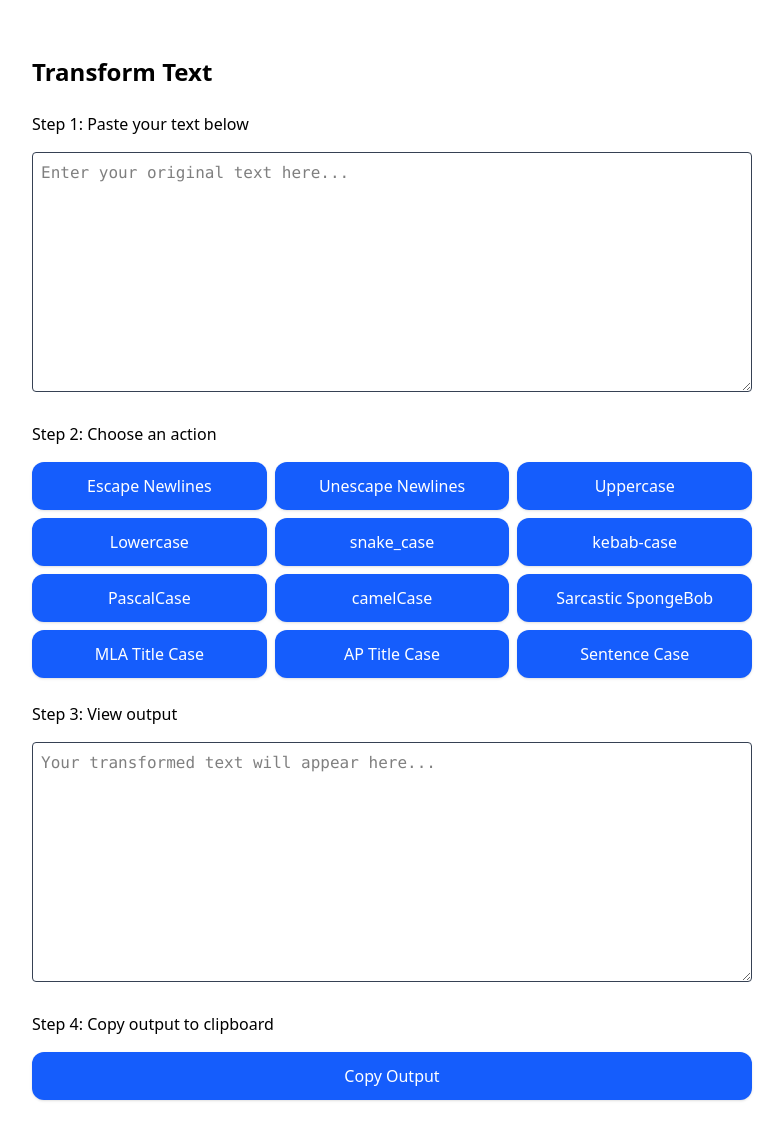
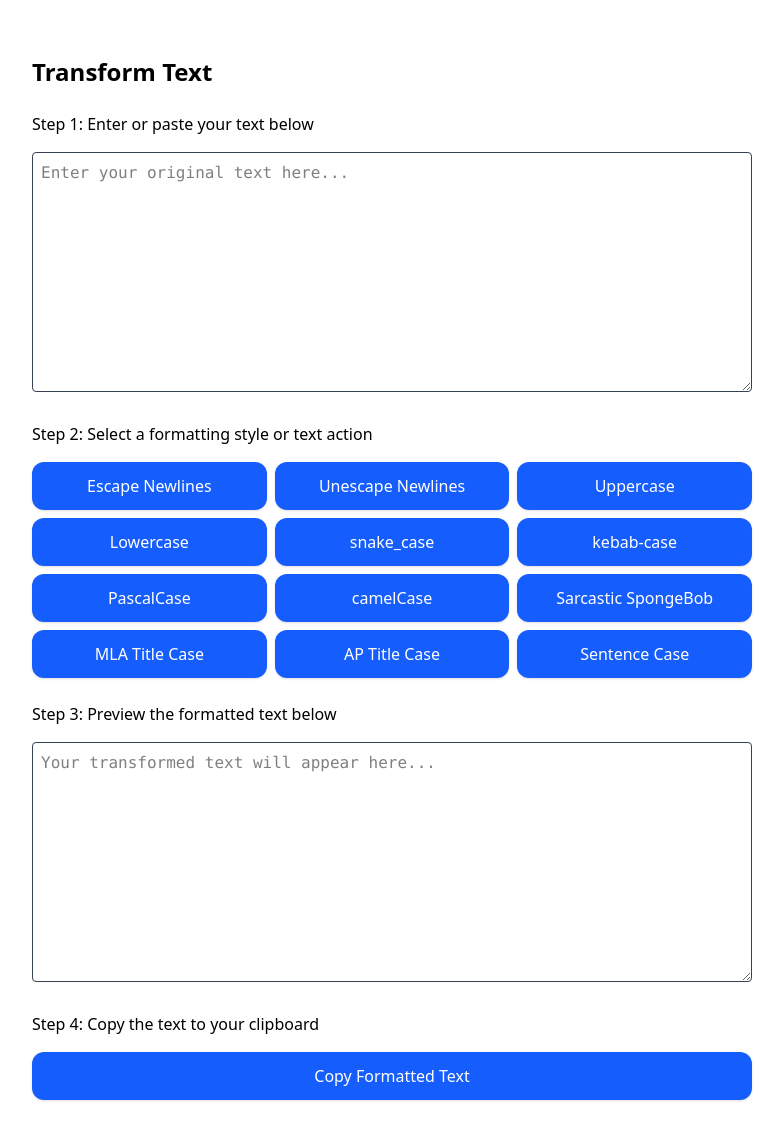
Before and after one commit to Karl-Horning/transform-text, a React (Vite) app: page / in a window 1280 px wide. Shown: the top 1140 px of the page, without its empty margins (248-1031 px from the left). Built offline with nearby package versions, Linux system fonts and the light colour scheme.

Commit message:
ux: clarify language used for steps and copy button

```diff
--- a/src/components/CopyText/index.tsx
+++ b/src/components/CopyText/index.tsx
@@ -23,7 +23,7 @@ export default function CopyText({
     return (
         <section id="copyButton" className="mb-6">
             <p className="mb-4 block font-medium">
-                Step 4: Copy output to clipboard
+                Step 4: Copy the text to your clipboard
             </p>
 
             <div className="mb-4 flex flex-wrap gap-2">
@@ -32,7 +32,7 @@ export default function CopyText({
                     onClick={onClick}
                     className="flex-1 basis-[200px] cursor-pointer rounded-xl bg-blue-600 px-5 py-3 font-medium text-white shadow-sm transition hover:bg-blue-700 focus:outline-none focus-visible:ring-2 focus-visible:ring-blue-500 focus-visible:ring-offset-2"
                 >
-                    Copy Output
+                    Copy Formatted Text
                 </button>
             </div>
 
--- a/src/components/TextInput/index.tsx
+++ b/src/components/TextInput/index.tsx
@@ -15,7 +15,7 @@ const TextInput = forwardRef<HTMLTextAreaElement>((_, ref) => {
     return (
         <section id="textInput" className="mb-6">
             <label htmlFor="inputTextArea" className="mb-4 block font-medium">
-                Step 1: Paste your text below
+                Step 1: Enter or paste your text below
             </label>
             <textarea
                 id="inputTextArea"
--- a/src/components/TextOutput/index.tsx
+++ b/src/components/TextOutput/index.tsx
@@ -17,7 +17,7 @@ export default function TextOutput({ text }: TextOutputProps) {
     return (
         <section id="textOutput" className="mb-6">
             <label htmlFor="outputTextArea" className="mb-4 block font-medium">
-                Step 3: View output
+                Step 3: Preview the formatted text below
             </label>
             <textarea
                 id="outputTextArea"
--- a/src/components/ToolSelector/index.tsx
+++ b/src/components/ToolSelector/index.tsx
@@ -18,7 +18,10 @@ type ToolSelectorProps = {
 export default function ToolSelector({ onSelect }: ToolSelectorProps) {
     return (
         <section id="buttonSelectors" className="mb-6">
-            <p className="mb-4 block font-medium">Step 2: Choose an action</p>
+            <p className="mb-4 block font-medium">
+                {" "}
+                Step 2: Select a formatting style or text action
+            </p>
 
             <div className="mb-4 flex flex-wrap gap-2">
                 {textTools.map(({ buttonText, selectOption }) => (
```
